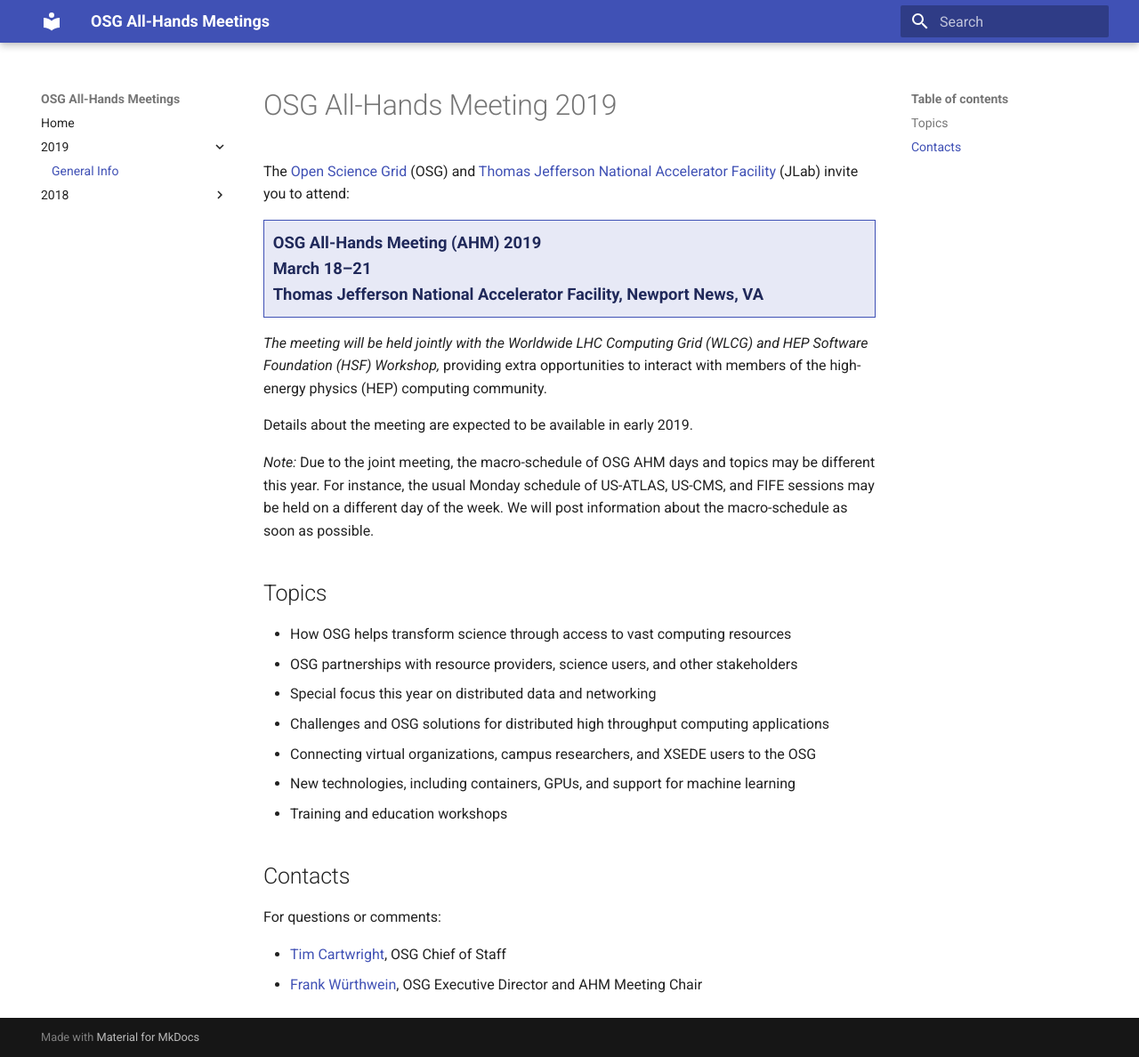
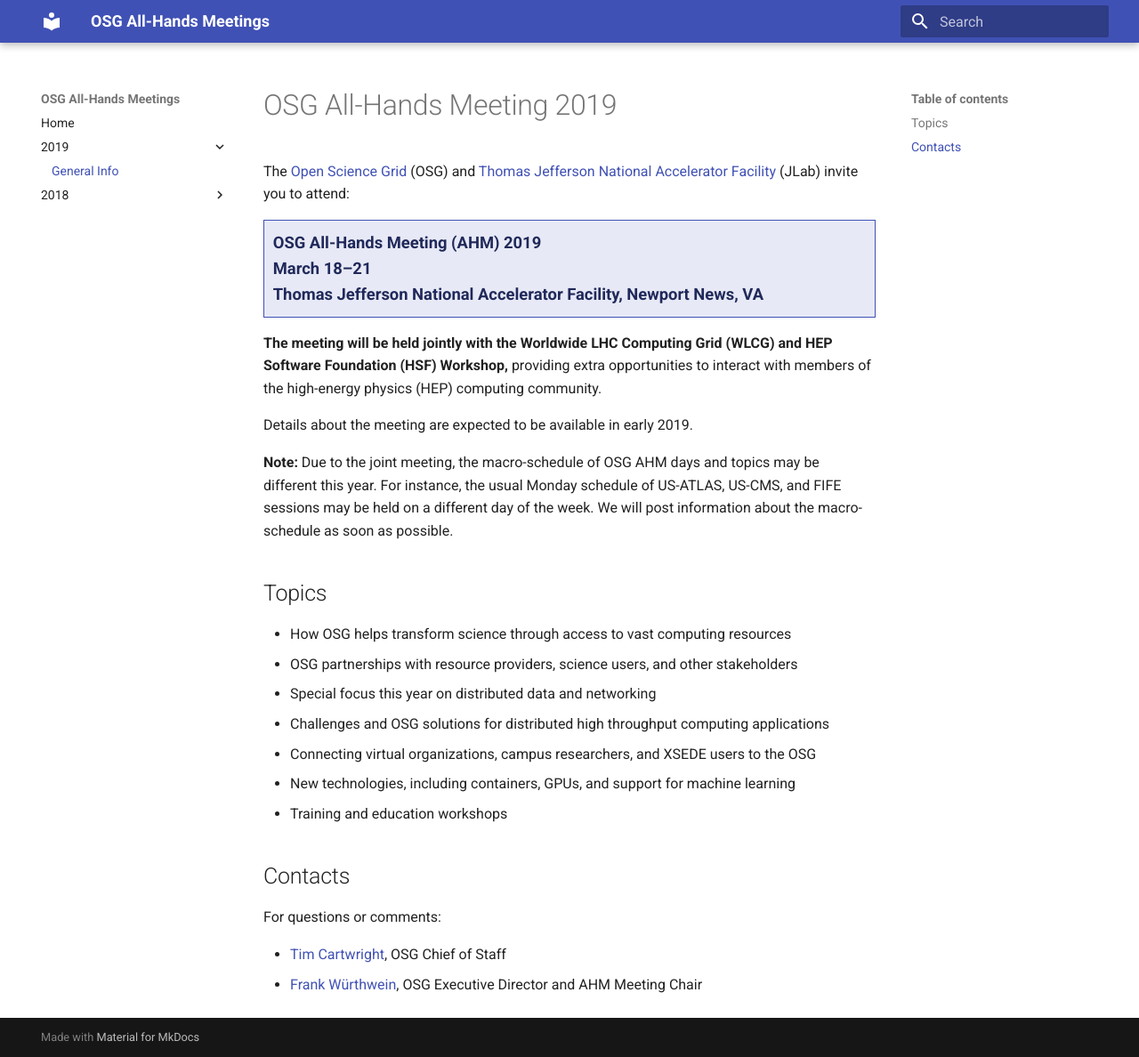
Before and after one commit to osg-htc/all-hands, an MkDocs documentation site: the page built from docs/2019/index.md, in a window 1280 px wide and 1188 px high. Shown: the whole window at 89% size. Built offline with MkDocs 1.6.1 and Material for MkDocs 9.7.7, drawn with Linux system fonts in a browser that asks for light colours; old or Windows-style settings are respelled for this version of MkDocs.

Commit message:
Changed italics to bold

```diff
--- a/docs/2019/index.md
+++ b/docs/2019/index.md
@@ -11,12 +11,12 @@
   Thomas Jefferson National Accelerator Facility, Newport News, VA
 </div>
 
-*The meeting will be held jointly with the Worldwide LHC Computing Grid (WLCG) and HEP Software Foundation (HSF)
-Workshop,* providing extra opportunities to interact with members of the high-energy physics (HEP) computing community.
+**The meeting will be held jointly with the Worldwide LHC Computing Grid (WLCG) and HEP Software Foundation (HSF)
+Workshop,** providing extra opportunities to interact with members of the high-energy physics (HEP) computing community.
 
 Details about the meeting are expected to be available in early 2019.
 
-*Note:* Due to the joint meeting, the macro-schedule of OSG AHM days and topics may be different this year.  For
+**Note:** Due to the joint meeting, the macro-schedule of OSG AHM days and topics may be different this year.  For
 instance, the usual Monday schedule of US-ATLAS, US-CMS, and FIFE sessions may be held on a different day of the week.
 We will post information about the macro-schedule as soon as possible.
 
```
